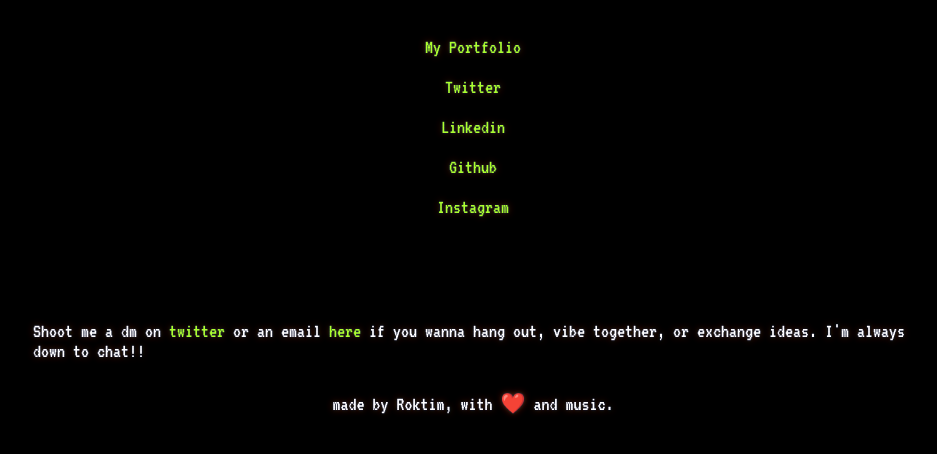
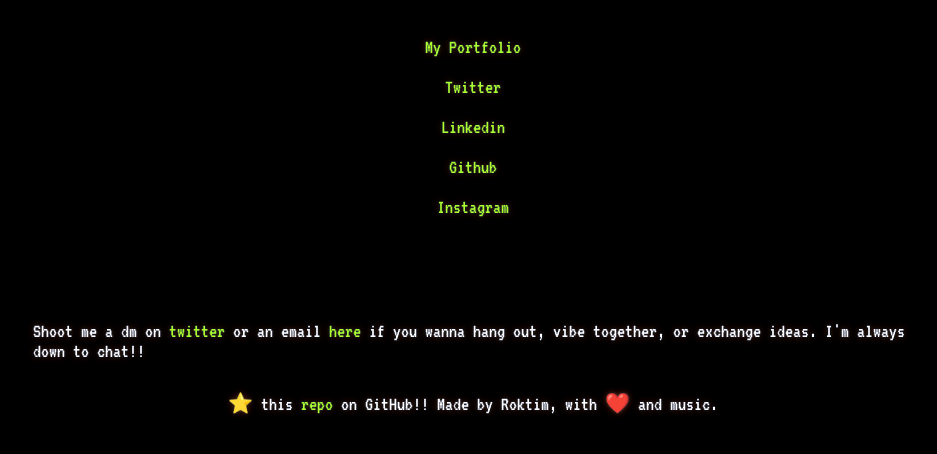
Before and after one commit to roktim32/my-links, a plain HTML site: page index.html in a window 1280 px wide. Shown: the part 120-574 px from the top of the page, without its empty margins (167-1104 px from the left). Drawn offline with Linux system fonts and the light colour scheme.

Commit message:
change in footer

```diff
--- a/index.html
+++ b/index.html
@@ -64,7 +64,13 @@
           down to chat!!
         </p>
         <!-- <img src="assets/profile.png" alt="Profile Picture"> -->
-        <p class="footer-text">made by Roktim, with ❤️ and music.</p>
+        <p class="footer-text">
+          ⭐️ this <a href="https://github.com/roktim32/my-links">repo</a> on
+          GitHub!! Made by Roktim, with ❤️ and music.
+        </p>
+        <!-- <p class="footer-text">
+          ⭐️ this <a href="https://github.com/roktim32/my-links">repo</a>
+        </p> -->
       </div>
     </main>
   </body>
```
